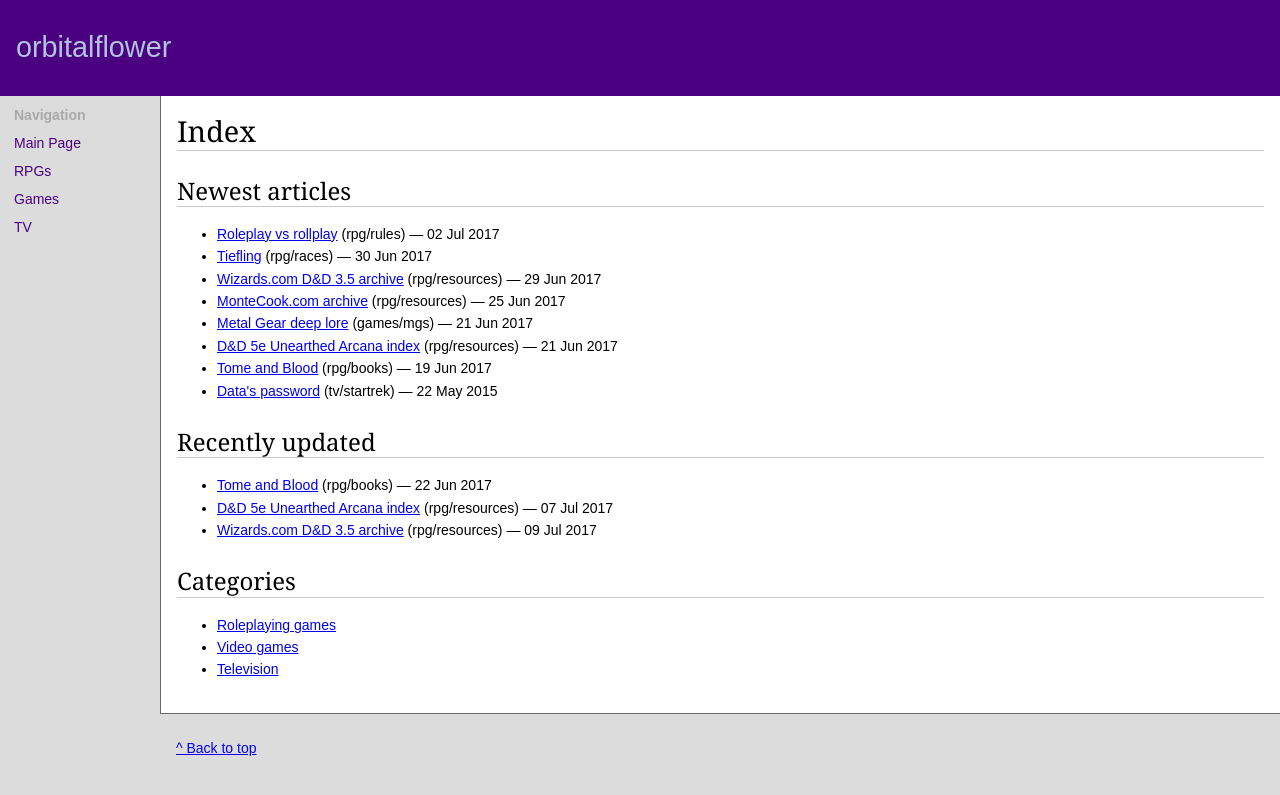
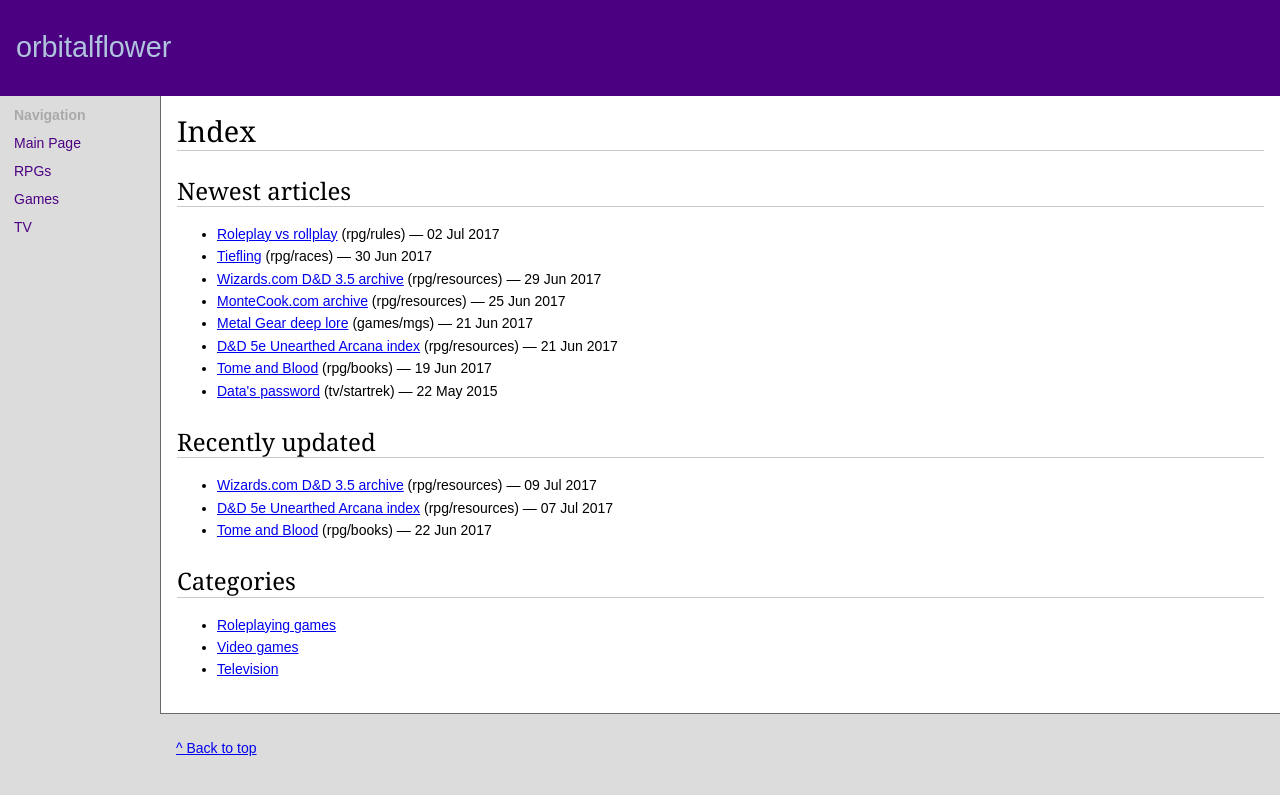
Before and after one commit to orbitalflower/orbitalflower.github.io, a Jekyll site: the page built from index.md, in a window 1280 px wide. Shown: the top 795 px of the page. Built offline with Jekyll 4.4.1, drawn with Linux system fonts in a browser that asks for light colours.

Commit message:
Layout minor fix

```diff
--- a/_layouts/index.html
+++ b/_layouts/index.html
@@ -16,7 +16,7 @@
 <h2>Recently updated</h2>
 
 <ul>
-{% assign sortedPosts = site.posts | sort: 'updated' %}
+{% assign sortedPosts = site.posts | sort: 'updated' | reverse %}
 {% for post in sortedPosts limit:10 %}
 {% if post.updated %}
   <li><a href="{{post.url}}">{{post.title}}</a> {{ post.categories | default: "" | join: "/" | prepend: " (" | append: ") " }} &mdash; {{ post.updated | date_to_string }}</li>
```
